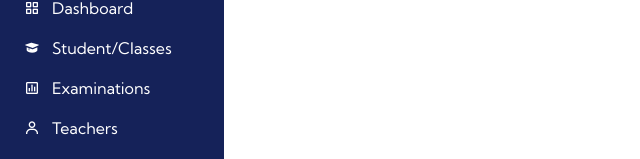
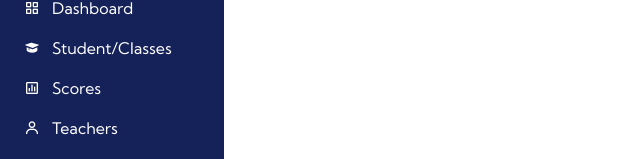
Before and after one commit to GideonBature/Result-Note-ReactJS, a React (Vite) app: page /settings in a window 1280 px wide. Shown: the part 205-364 px from the top of the page, without its empty margins (0-640 px from the left). Built offline with nearby package versions, Linux system fonts and the light colour scheme.

Commit message:
Add score page

```diff
--- a/src/App.jsx
+++ b/src/App.jsx
@@ -1,6 +1,6 @@
 import React from 'react';
 import { BrowserRouter, Routes, Route} from 'react-router-dom'
-import Exam from './pages/Exam'
+import Score from './pages/Score'
 import Settings from './pages/Settings'
 import Students from './pages/Students'
 import Teachers from './pages/Teachers'
@@ -17,7 +17,7 @@ function App() {
         <Routes>
           <Route index element={<Home />} />
           <Route path='/dashboard' element={<Dashboard />} />
-          <Route path='/exam' element={<Exam />} />
+          <Route path='/scores' element={<Score />} />
           <Route path='/settings' element={<Settings />} />
           <Route path='/students' element={<Students />} />
           <Route path='/teachers' element={<Teachers />} />
--- a/src/components/Dashboard/SideBar.jsx
+++ b/src/components/Dashboard/SideBar.jsx
@@ -6,7 +6,7 @@ import { Link } from 'react-router-dom';
 const navLinks = [
     { icon: 'bx bx-grid-alt', text: 'Dashboard', path: '/dashboard' },
     { icon: 'bx bxs-graduation', text: 'Student/Classes', path: '/students' },
-    { icon: 'bx bx-bar-chart-square', text: 'Examinations', path: '/exam' },
+    { icon: 'bx bx-bar-chart-square', text: 'Scores', path: '/scores' },
     { icon: 'bx bx-user', text: 'Teachers', path: '/teachers' },
     { icon: 'bx bx-cog', text: 'Settings/profile', path: '/settings' },
 ];
```
